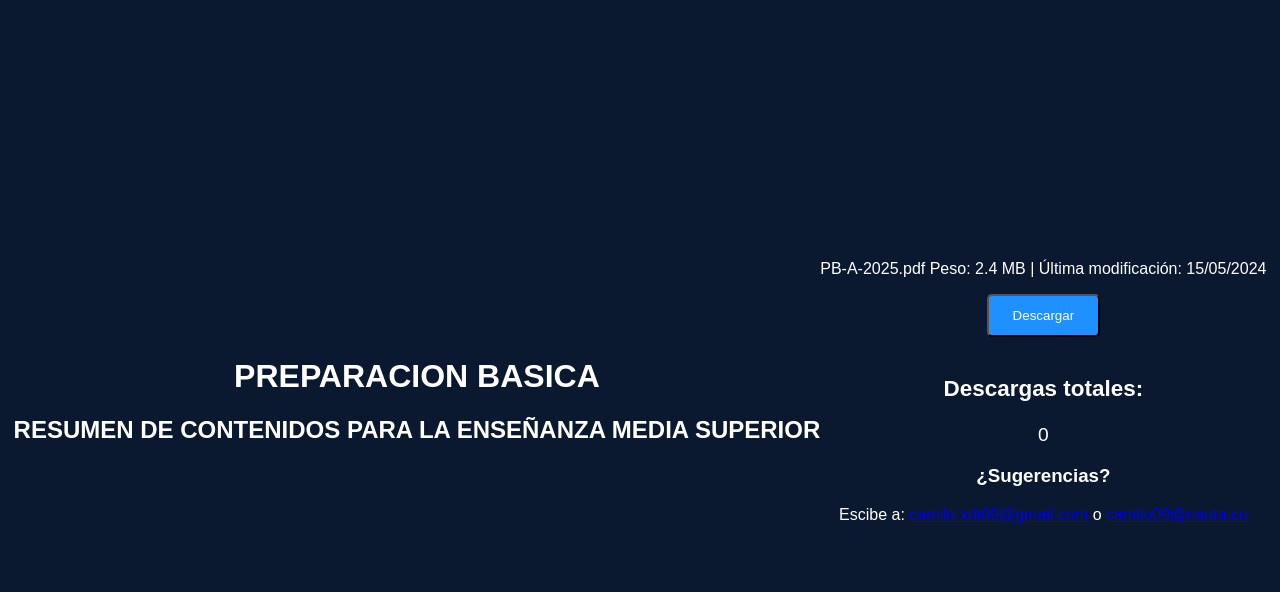
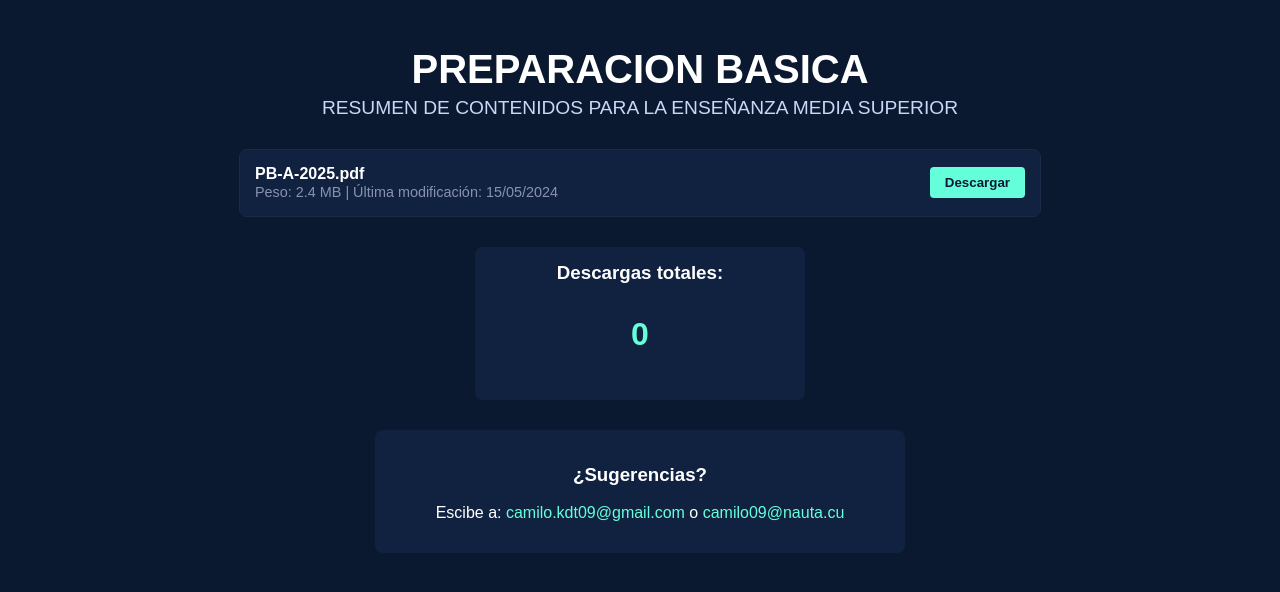
Before and after one commit to KDT09289/preparacionbasica, a plain HTML site: page index.html in a window 1280 px wide. Drawn offline with Linux system fonts and the light colour scheme.

Commit message:
style.css

```diff
--- a/style.css
+++ b/style.css
@@ -1,38 +1,110 @@
+/* Estilos generales */
 body {
-    background-color: #0a192f;
+    font-family: Arial, sans-serif;
+    background-color: #0a192f; /* Azul oscuro */
     color: #ffffff;
-    font-family: Arial, sans-serif;
-    display: flex;
-    justify-content: center;
-    align-items: center;
-    min-height: 100vh;
     margin: 0;
+    padding: 20px;
     text-align: center;
 }
 
-.container {
-    background-color: #172a45;
-    padding: 2rem;
-    border-radius: 10px;
-    box-shadow: 0 4px 8px rgba(0, 0, 0, 0.3);
+header h1 {
+    margin-bottom: 5px;
+    font-size: 2.5em;
 }
 
+header h2 {
+    margin-top: 0;
+    font-size: 1.2em;
+    color: #ccd6f6;
+    font-weight: normal;
+}
+
+/* Tabla de archivos */
+.file-table {
+    max-width: 800px;
+    margin: 30px auto;
+    border: 1px solid #1e2a47;
+    border-radius: 8px;
+    overflow: hidden;
+}
+
+.file-row {
+    display: flex;
+    justify-content: space-between;
+    align-items: center;
+    padding: 15px;
+    border-bottom: 1px solid #1e2a47;
+    background-color: #112240;
+}
+
+.file-row:last-child {
+    border-bottom: none;
+}
+
+.file-info {
+    text-align: left;
+}
+
+.file-name {
+    font-weight: bold;
+    display: block;
+}
+
+.file-details {
+    font-size: 0.9em;
+    color: #8892b0;
+}
+
+/* Botón de descarga */
 .download-btn {
-    background-color: #1e90ff;
-    color: white;
-    padding: 12px 24px;
-    text-decoration: none;
-    border-radius: 5px;
-    display: inline-block;
-    margin: 1rem 0;
-    transition: background-color 0.3s;
+    background-color: #64ffda;
+    color: #0a192f;
+    border: none;
+    padding: 8px 15px;
+    border-radius: 4px;
+    cursor: pointer;
+    font-weight: bold;
+    transition: background 0.3s;
 }
 
 .download-btn:hover {
-    background-color: #0066cc;
+    background-color: #52d1b2;
 }
 
+/* Contador */
 .counter {
-    font-size: 1.2rem;
-    margin-top: 1rem;
+    margin: 30px auto;
+    padding: 15px;
+    background-color: #112240;
+    border-radius: 8px;
+    max-width: 300px;
 }
+
+.counter h3 {
+    margin-top: 0;
+}
+
+#download-count {
+    font-size: 2em;
+    font-weight: bold;
+    color: #64ffda;
+}
+
+/* Contacto */
+.contact {
+    margin: 30px auto;
+    padding: 15px;
+    background-color: #112240;
+    border-radius: 8px;
+    max-width: 500px;
+}
+
+.contact a {
+    color: #64ffda;
+    text-decoration: none;
+}
+
+.contact a:hover {
+    text-decoration: underline;
+}
```
